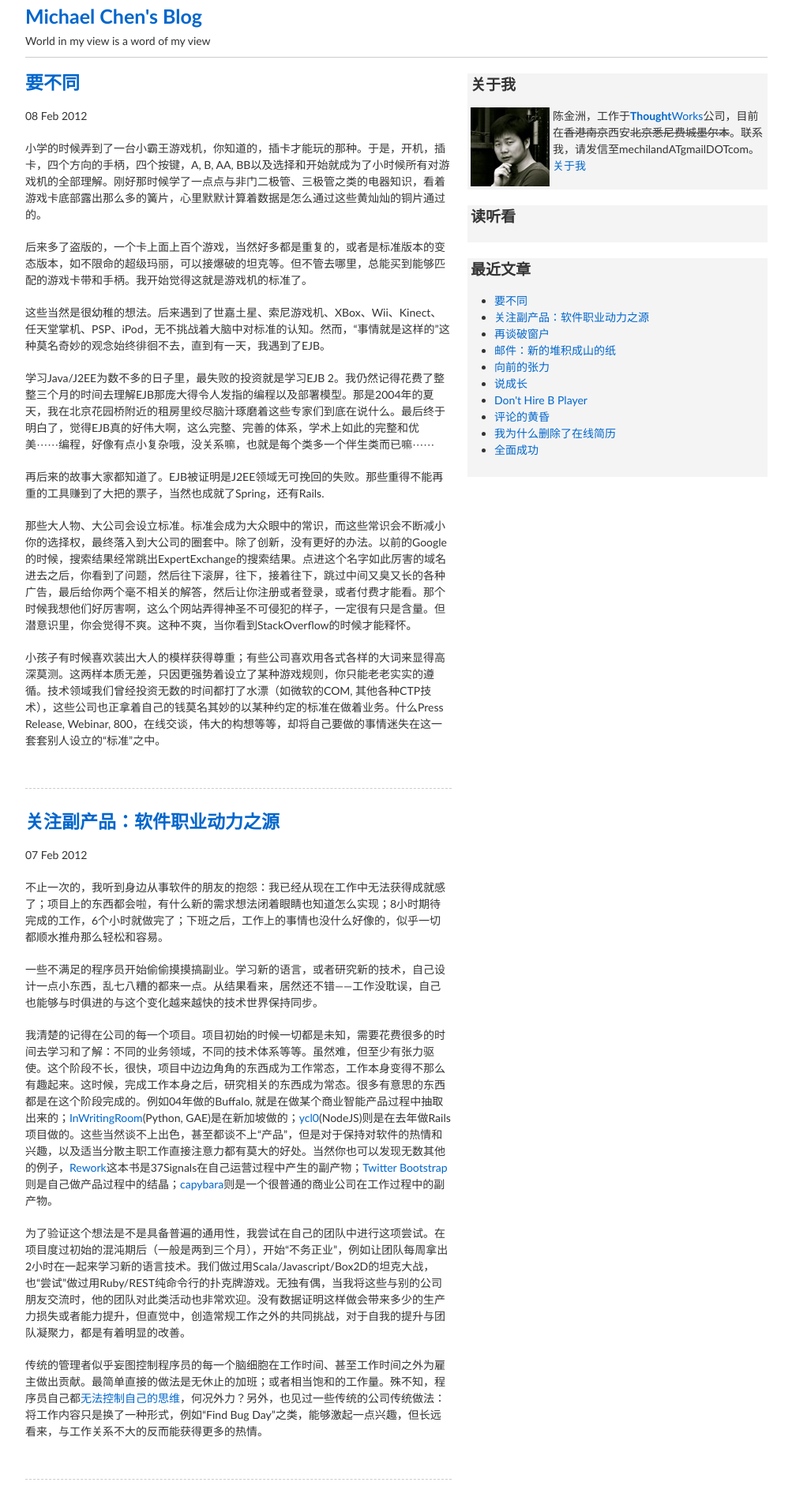
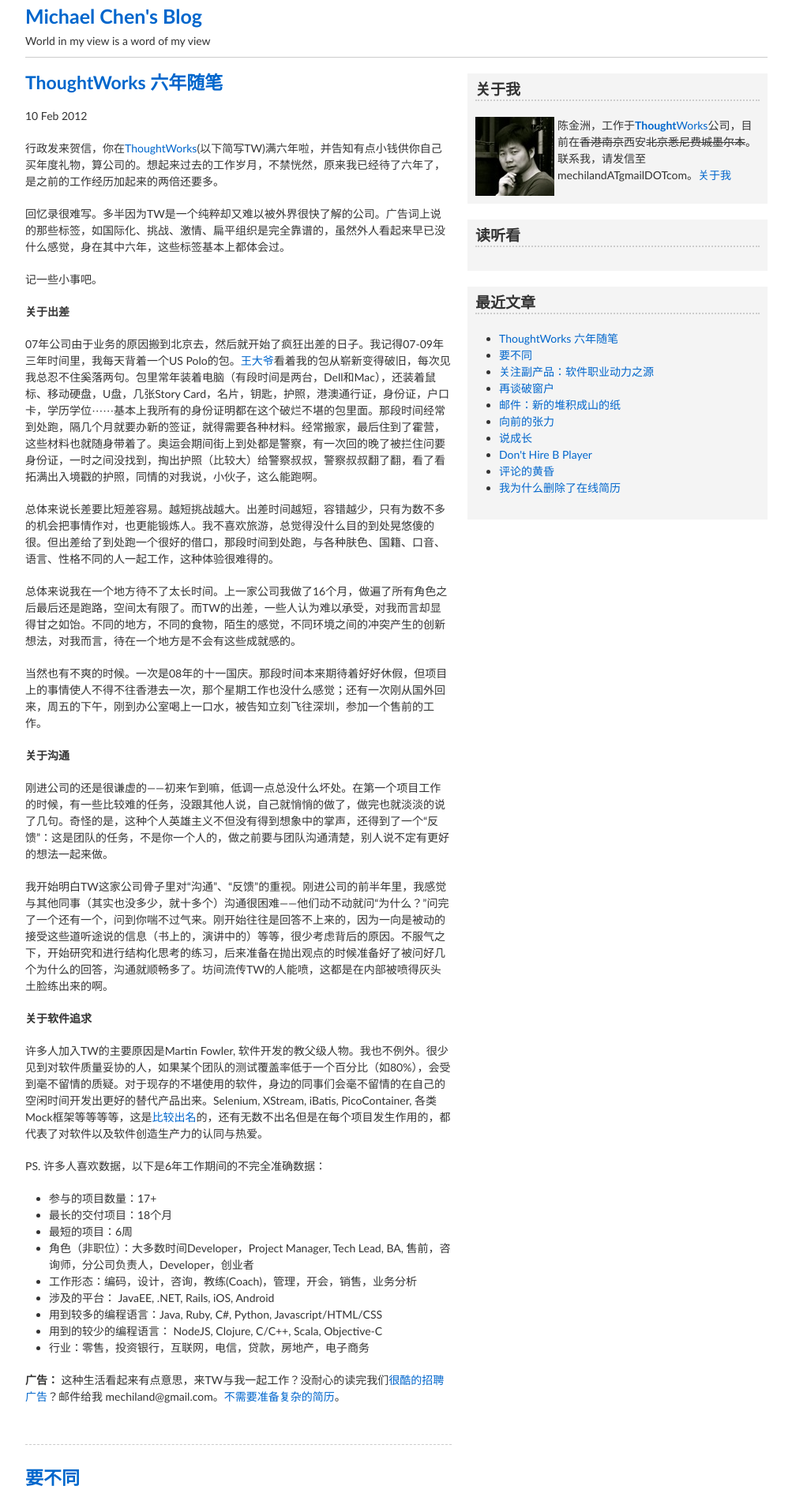
Before and after one commit to mechiland/mechiland.github.com, a Jekyll site: the page built from index.html, in a window 1280 px wide. Shown: the top 1901 px of the page at 79% size, without its empty margins (138-1141 px from the left). Built offline with Jekyll 4.4.1, drawn with Linux system fonts in a browser that asks for light colours; Markdown is read by kramdown in place of the engine named in the settings; comment, search, counter and statistics services are not loaded; some of the changed text lies outside the part shown.

Commit message:
new post: 6 years in thoughtworks

```diff
--- /dev/null
+++ b/_posts/2012-02-10-6-years-in-thoughtworks.md
@@ -0,0 +1,47 @@
+---
+layout: post
+status: publish
+type: post
+published: true
+title: "ThoughtWorks 六年随笔"
+---
+
+行政发来贺信，你在[ThoughtWorks](http://www.thoughtworks.com)(以下简写TW)满六年啦，并告知有点小钱供你自己买年度礼物，算公司的。想起来过去的工作岁月，不禁恍然，原来我已经待了六年了，是之前的工作经历加起来的两倍还要多。
+
+回忆录很难写。多半因为TW是一个纯粹却又难以被外界很快了解的公司。广告词上说的那些标签，如国际化、挑战、激情、扁平组织是完全靠谱的，虽然外人看起来早已没什么感觉，身在其中六年，这些标签基本上都体会过。
+
+记一些小事吧。
+
+**关于出差**
+
+07年公司由于业务的原因搬到北京去，然后就开始了疯狂出差的日子。我记得07-09年三年时间里，我每天背着一个US Polo的包。[王大爷](http://www.niufish.com/)看着我的包从崭新变得破旧，每次见我总忍不住奚落两句。包里常年装着电脑（有段时间是两台，Dell和Mac），还装着鼠标、移动硬盘，U盘，几张Story Card，名片，钥匙，护照，港澳通行证，身份证，户口卡，学历学位⋯⋯基本上我所有的身份证明都在这个破烂不堪的包里面。那段时间经常到处跑，隔几个月就要办新的签证，就得需要各种材料。经常搬家，最后住到了霍营，这些材料也就随身带着了。奥运会期间街上到处都是警察，有一次回的晚了被拦住问要身份证，一时之间没找到，掏出护照（比较大）给警察叔叔，警察叔叔翻了翻，看了看拓满出入境戳的护照，同情的对我说，小伙子，这么能跑啊。
+
+总体来说长差要比短差容易。越短挑战越大。出差时间越短，容错越少，只有为数不多的机会把事情作对，也更能锻炼人。我不喜欢旅游，总觉得没什么目的到处晃悠傻的很。但出差给了到处跑一个很好的借口，那段时间到处跑，与各种肤色、国籍、口音、语言、性格不同的人一起工作，这种体验很难得的。
+
+总体来说我在一个地方待不了太长时间。上一家公司我做了16个月，做遍了所有角色之后最后还是跑路，空间太有限了。而TW的出差，一些人认为难以承受，对我而言却显得甘之如饴。不同的地方，不同的食物，陌生的感觉，不同环境之间的冲突产生的创新想法，对我而言，待在一个地方是不会有这些成就感的。
+
+当然也有不爽的时候。一次是08年的十一国庆。那段时间本来期待着好好休假，但项目上的事情使人不得不往香港去一次，那个星期工作也没什么感觉；还有一次刚从国外回来，周五的下午，刚到办公室喝上一口水，被告知立刻飞往深圳，参加一个售前的工作。
+
+**关于沟通**
+
+刚进公司的还是很谦虚的——初来乍到嘛，低调一点总没什么坏处。在第一个项目工作的时候，有一些比较难的任务，没跟其他人说，自己就悄悄的做了，做完也就淡淡的说了几句。奇怪的是，这种个人英雄主义不但没有得到想象中的掌声，还得到了一个“反馈”：这是团队的任务，不是你一个人的，做之前要与团队沟通清楚，别人说不定有更好的想法一起来做。
+
+我开始明白TW这家公司骨子里对“沟通”、“反馈”的重视。刚进公司的前半年里，我感觉与其他同事（其实也没多少，就十多个）沟通很困难——他们动不动就问“为什么？”问完了一个还有一个，问到你喘不过气来。刚开始往往是回答不上来的，因为一向是被动的接受这些道听途说的信息（书上的，演讲中的）等等，很少考虑背后的原因。不服气之下，开始研究和进行结构化思考的练习，后来准备在抛出观点的时候准备好了被问好几个为什么的回答，沟通就顺畅多了。坊间流传TW的人能喷，这都是在内部被喷得灰头土脸练出来的啊。
+
+**关于软件追求**
+
+许多人加入TW的主要原因是Martin Fowler, 软件开发的教父级人物。我也不例外。很少见到对软件质量妥协的人，如果某个团队的测试覆盖率低于一个百分比（如80%），会受到毫不留情的质疑。对于现存的不堪使用的软件，身边的同事们会毫不留情的在自己的空闲时间开发出更好的替代产品出来。Selenium, XStream, iBatis, PicoContainer, 各类Mock框架等等等等，这是[比较出名](http://opensource.thoughtworks.com)的，还有无数不出名但是在每个项目发生作用的，都代表了对软件以及软件创造生产力的认同与热爱。
+
+PS. 许多人喜欢数据，以下是6年工作期间的不完全准确数据：
+
+- 参与的项目数量：17+
+- 最长的交付项目：18个月
+- 最短的项目：6周
+- 角色（非职位）：大多数时间Developer，Project Manager, Tech Lead, BA, 售前，咨询师，分公司负责人，Developer，创业者
+- 工作形态：编码，设计，咨询，教练(Coach)，管理，开会，销售，业务分析
+- 涉及的平台： JavaEE, .NET, Rails, iOS, Android
+- 用到较多的编程语言：Java, Ruby, C#, Python, Javascript/HTML/CSS
+- 用到的较少的编程语言： NodeJS, Clojure, C/C++, Scala, Objective-C
+- 行业：零售，投资银行，互联网，电信，贷款，房地产，电子商务
+
+**广告：** 这种生活看起来有点意思，来TW与我一起工作？没耐心的读完我们[很酷的招聘广告](http://companyadc.51job.com/companyads/2012/bj/site0206_8728wh/index.htm)？邮件给我 mechiland@gmail.com。[不需要准备复杂的简历](/archives/379/)。
--- a/about.html
+++ b/about.html
@@ -14,13 +14,12 @@ title: "关于"
   我是陈金洲，<a href="http://www.thoughtworks.com"><strong>Thought</strong>Works</a>公司的高级咨询师，目前在<del datetime="2010-12-06T12:59:27+00:00">香港南京</del>西安<del datetime="2010-12-06T12:59:27+00:00">北京悉尼费城</del>。ThoughtWorks是一家全球IT咨询公司，致力于追求卓越软件质量，提供注重实效的咨询服务。通过现场或离岸分布式敏捷开发，帮助客户解决最棘手、最紧迫的问题。
   </p>
   <p>
-  我在Java/J2EE/.NET/Rails上拥有超过八年的架构、开发、测试、部署的专家级经验。同时，我也是资深的敏捷顾问，对于组织从传统过程转型到敏捷开发过程拥有丰富的一线咨询经验。我也是开源AJAX框架<a href="http://buffalo.sf.net">Buffalo</a>的作者和维护者，偶尔写稿，演讲。近年来对于现代的Web应用形态一直进行着深入的思考（<a href="http://inwritingroom.appspot.com">在写作室</a>就是实验产品），同时对于现代的知识工作者的管理模式也充满着浓厚的兴趣。</p>
+  我在Java/J2EE/.NET/Rails上拥有超过九年的架构、开发、测试、部署的专家级经验。同时，我也是资深的敏捷顾问，对于组织从传统过程转型到敏捷开发过程拥有丰富的一线咨询经验。我也是开源AJAX框架<a href="http://buffalo.sf.net">Buffalo</a>的作者和维护者，偶尔写稿，演讲。近年来对于现代的Web应用形态一直进行着深入的思考（<a href="http://inwritingroom.appspot.com">在写作室</a>就是实验产品），同时对于现代的知识工作者的管理模式也充满着浓厚的兴趣。</p>
 
   <blockquote>流行的管理体系很摧残人。人与生俱来的，是激情和固有的内在动机、自重、尊严、好奇心和学习的快乐。而摧毁这些的外力从幼儿学步时就陆续出现了，如万圣节最佳服饰奖、学校的分数、金色五角星等等，类似的东西一直持续到大学。在职场，人群、团队、小组被分出等级，位居前列的获得奖励，落在后面的受到惩罚。目标管理、配额、奖金、商业计划，这些加在一起，一步步地加深这种损害 - 一种尚未得知也不可得知的损害。 - 爱德华.戴明</blockquote>
 
   <p>
   以上为《第五项修炼》中，爱德华.戴明写的序。</p>
-
   <p>
   想要联系我，请邮件至mechiland@gmail.com。 我也在<a href="http://weibo.com/mechilandx">新浪微博</a>, <a href="http://www.douban.com/people/mechiland">豆瓣</a>, <a href="http://www.twitter.com/mechiland">Twitter</a>, <a href="http://www.facebook.com/mechiland">Facebook</a>, <a href="http://cn.linkedin.com/in/mechiland">LinkedIn</a>上不时更新。
 </p>
--- a/css/master.css
+++ b/css/master.css
@@ -152,7 +152,7 @@ article.last {
 }
 
 .side_block {
-padding: 4px;
+padding: 10px;
          background-color: #f4f4f4;
          margin-bottom: 20px;
 }
--- a/css/text.css
+++ b/css/text.css
@@ -36,7 +36,9 @@ h3 {
 }
 
 h4 {
+  border-bottom: 2px dotted #CCCCCC;
   font-size: 19px;
+  padding-bottom: 4px;
 }
 
 h5 {
```
